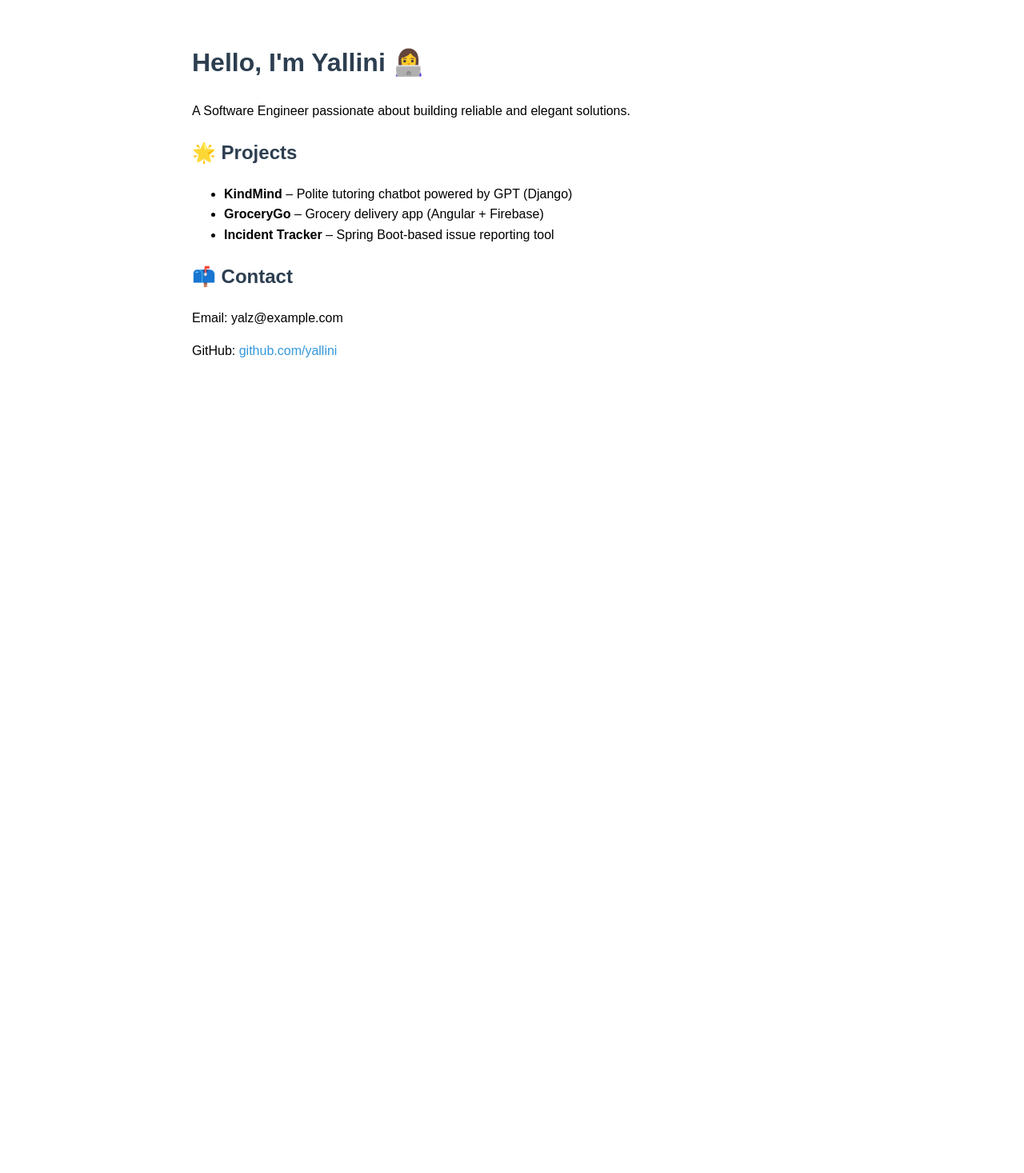
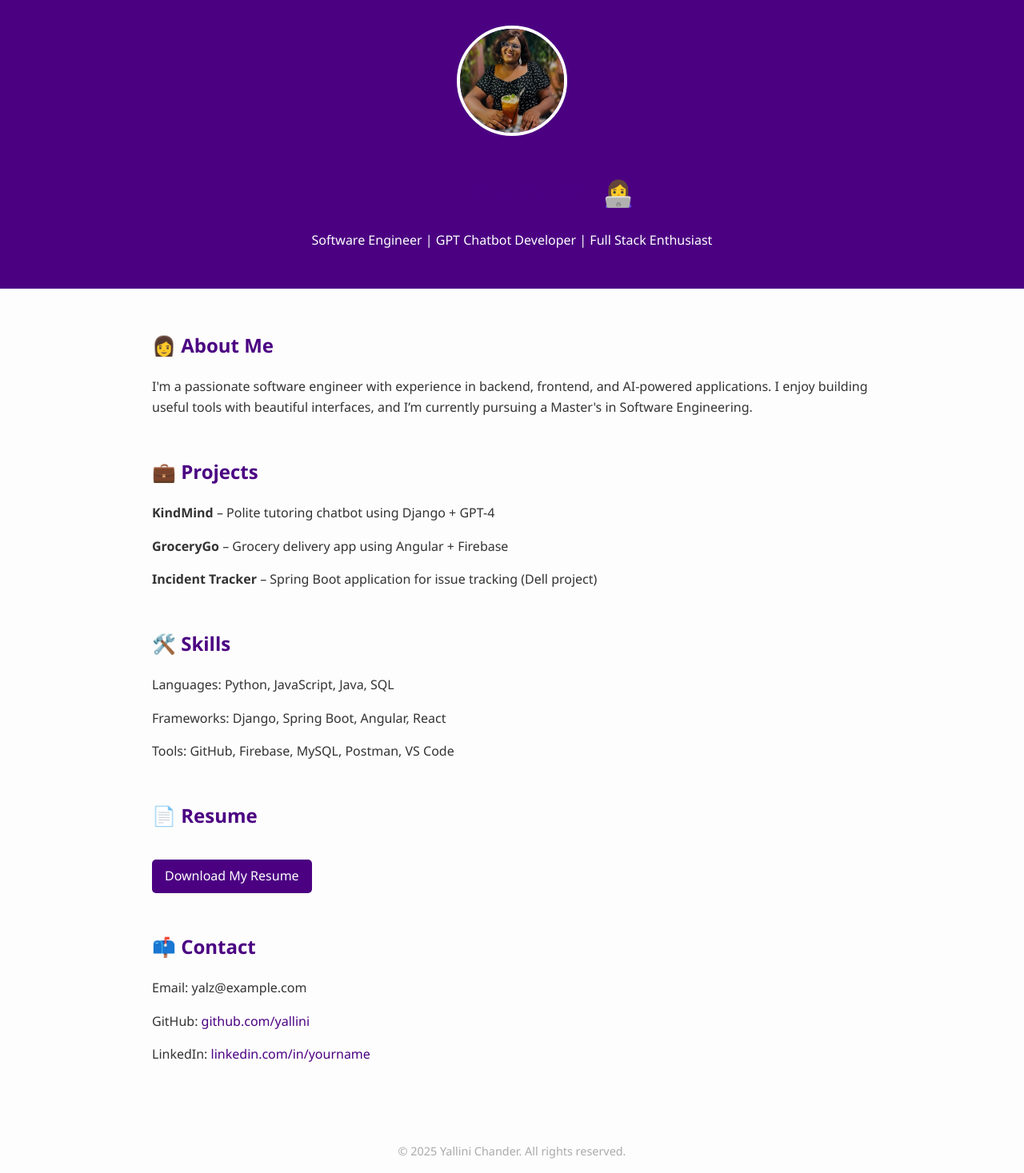
Before and after one commit to Yallini97/yallini.github.io, a plain HTML site: page index.html in a window 1280 px wide. Shown: the whole page at 80% size. Before the commit the page ends 800 px from the top, so only its background shows below. Drawn offline with Linux system fonts and the light colour scheme.

Commit message:
Update index.html

```diff
--- a/index.html
+++ b/index.html
@@ -5,25 +5,123 @@
   <meta name="viewport" content="width=device-width, initial-scale=1.0" />
   <title>Yallini Chander | Portfolio</title>
   <style>
-    body { font-family: sans-serif; padding: 2rem; max-width: 800px; margin: auto; line-height: 1.6; }
-    h1, h2 { color: #2c3e50; }
-    a { color: #3498db; text-decoration: none; }
-    a:hover { text-decoration: underline; }
+    body {
+      margin: 0;
+      font-family: 'Segoe UI', sans-serif;
+      background: #fdfdfd;
+      color: #333;
+      line-height: 1.6;
+    }
+
+    header {
+      background: #4b0082;
+      color: white;
+      padding: 2rem;
+      text-align: center;
+    }
+
+    header img {
+      width: 130px;
+      height: 130px;
+      object-fit: cover;
+      border-radius: 50%;
+      border: 4px solid white;
+      margin-bottom: 1rem;
+    }
+
+    main {
+      padding: 2rem;
+      max-width: 900px;
+      margin: auto;
+    }
+
+    section {
+      margin-bottom: 3rem;
+    }
+
+    h1, h2 {
+      color: #4b0082;
+    }
+
+    a {
+      color: #4b0082;
+      text-decoration: none;
+    }
+
+    a:hover {
+      text-decoration: underline;
+    }
+
+    .project, .skill {
+      margin-bottom: 1rem;
+    }
+
+    .button {
+      display: inline-block;
+      padding: 0.5rem 1rem;
+      background: #4b0082;
+      color: white;
+      border-radius: 5px;
+      text-decoration: none;
+      margin-top: 1rem;
+    }
+
+    footer {
+      text-align: center;
+      padding: 1rem;
+      font-size: 0.9rem;
+      color: #aaa;
+    }
   </style>
 </head>
 <body>
-  <h1>Hello, I'm Yallini 👩‍💻</h1>
-  <p>A Software Engineer passionate about building reliable and elegant solutions.</p>
+  <header>
+    <img src="profile.jpeg" alt="Yallini Chander" />
+    <h1>Hello, I'm Yallini 👩‍💻</h1>
+    <p>Software Engineer | GPT Chatbot Developer | Full Stack Enthusiast</p>
+  </header>
 
-  <h2>🌟 Projects</h2>
-  <ul>
-    <li><strong>KindMind</strong> – Polite tutoring chatbot powered by GPT (Django)</li>
-    <li><strong>GroceryGo</strong> – Grocery delivery app (Angular + Firebase)</li>
-    <li><strong>Incident Tracker</strong> – Spring Boot-based issue reporting tool</li>
-  </ul>
+  <main>
+    <section id="about">
+      <h2>👩 About Me</h2>
+      <p>I'm a passionate software engineer with experience in backend, frontend, and AI-powered applications. I enjoy building useful tools with beautiful interfaces, and I’m currently pursuing a Master's in Software Engineering.</p>
+    </section>
 
-  <h2>📫 Contact</h2>
-  <p>Email: yalz@example.com</p>
-  <p>GitHub: <a href="https://github.com/yallini" target="_blank">github.com/yallini</a></p>
+    <section id="projects">
+      <h2>💼 Projects</h2>
+      <div class="project">
+        <strong>KindMind</strong> – Polite tutoring chatbot using Django + GPT-4
+      </div>
+      <div class="project">
+        <strong>GroceryGo</strong> – Grocery delivery app using Angular + Firebase
+      </div>
+      <div class="project">
+        <strong>Incident Tracker</strong> – Spring Boot application for issue tracking (Dell project)
+      </div>
+    </section>
+
+    <section id="skills">
+      <h2>🛠️ Skills</h2>
+      <div class="skill">Languages: Python, JavaScript, Java, SQL</div>
+      <div class="skill">Frameworks: Django, Spring Boot, Angular, React</div>
+      <div class="skill">Tools: GitHub, Firebase, MySQL, Postman, VS Code</div>
+    </section>
+
+    <section id="resume">
+      <h2>📄 Resume</h2>
+      <p><a href="your-resume.pdf" class="button" target="_blank">Download My Resume</a></p>
+    </section>
+
+    <section id="contact">
+      <h2>📫 Contact</h2>
+      <p>Email: yalz@example.com</p>
+      <p>GitHub: <a href="https://github.com/yallini" target="_blank">github.com/yallini</a></p>
+      <p>LinkedIn: <a href="https://www.linkedin.com/in/yourname" target="_blank">linkedin.com/in/yourname</a></p>
+    </section>
+  </main>
+
+  <footer>
+    © 2025 Yallini Chander. All rights reserved.
+  </footer>
 </body>
 </html>
```
